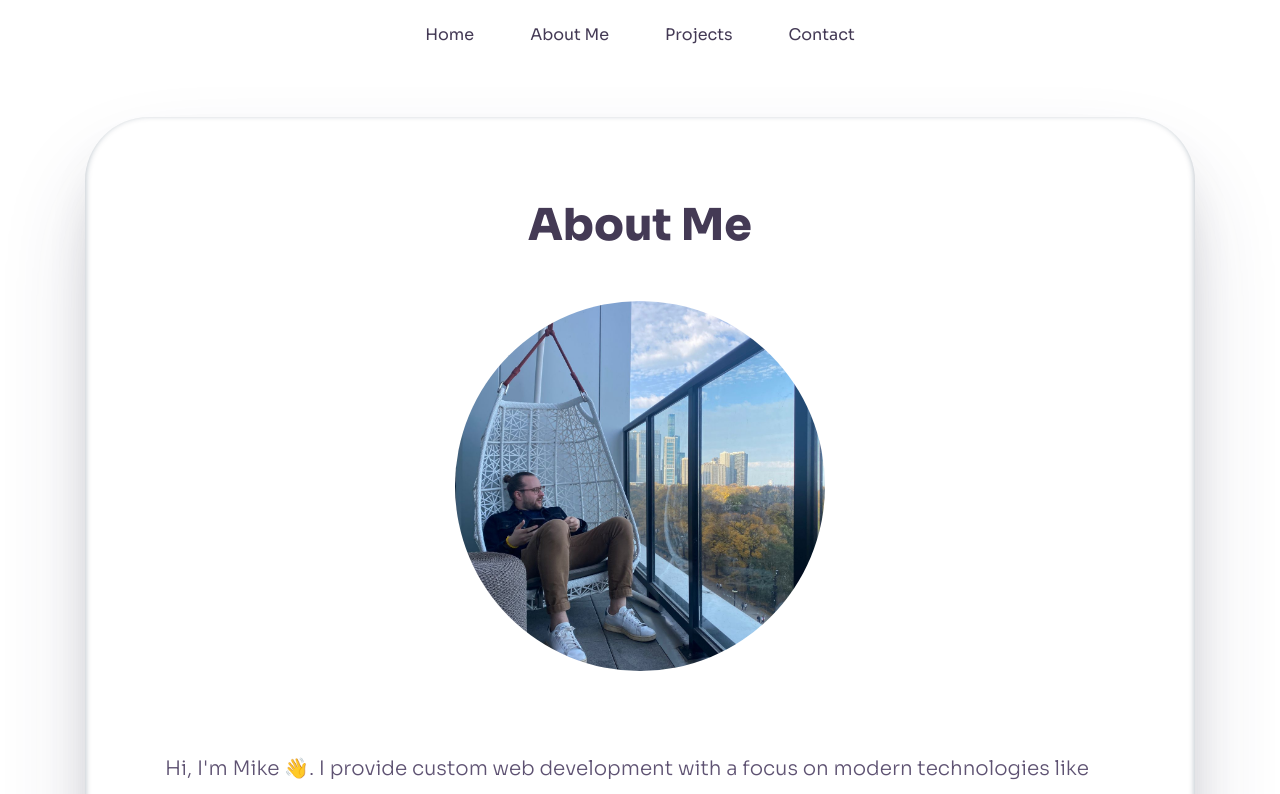
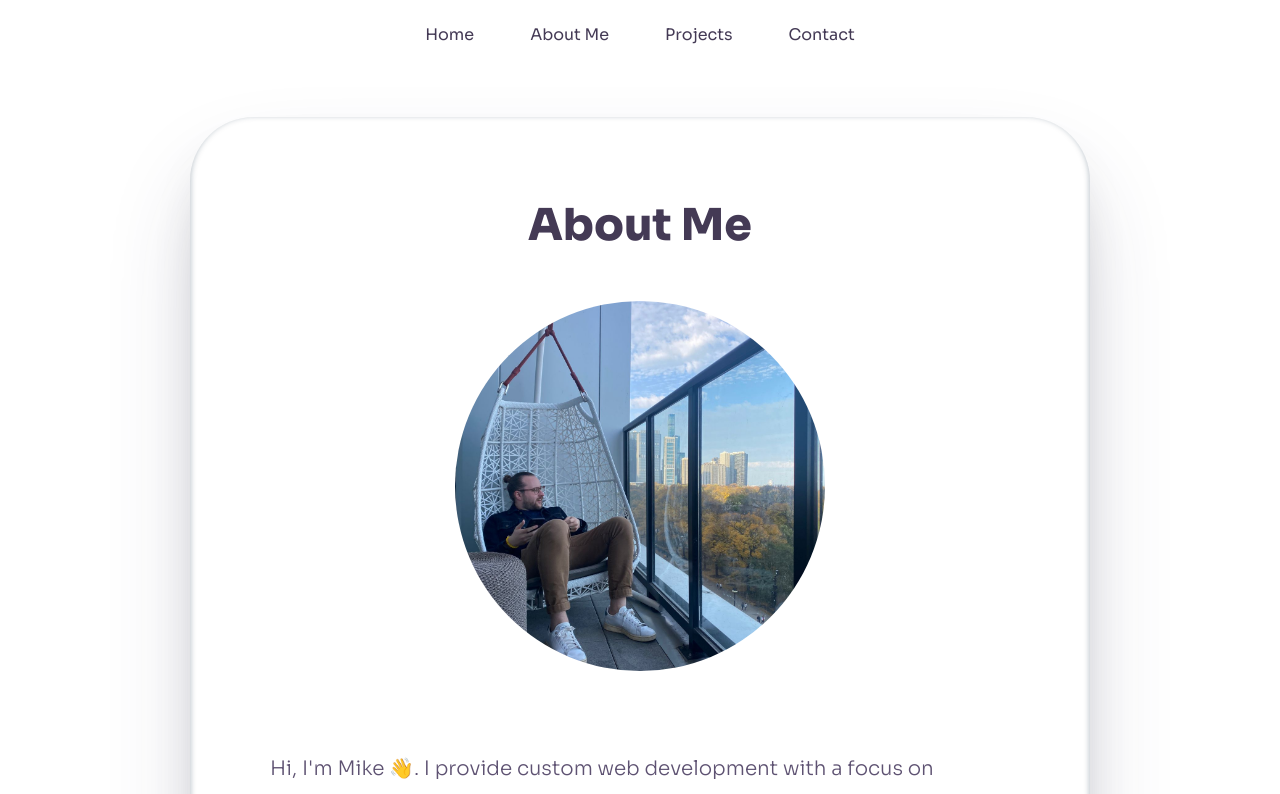
Before and after one commit to MikeKochendorfer/portfolio, a Next.js app: page /about in a window 1280 px wide. Shown: the top 794 px of the page. Built offline with nearby package versions, Linux system fonts and the light colour scheme.

Commit message:
style: adjust width of container

```diff
--- a/styles/AboutStyles.module.css
+++ b/styles/AboutStyles.module.css
@@ -7,6 +7,8 @@
   margin: 3rem;
   gap: 3rem;
   border-radius: 4rem;
+  max-width: 900px;
+  width: 100%;
   box-shadow: rgba(50,50,93,0.24) 0px 50px 100px -20px, rgba(0,0,0,0.3) 0px 30px 60px -30px, rgba(10,37,64,0.35) 0px -2px 6px 0px inset;
 }
 
```
